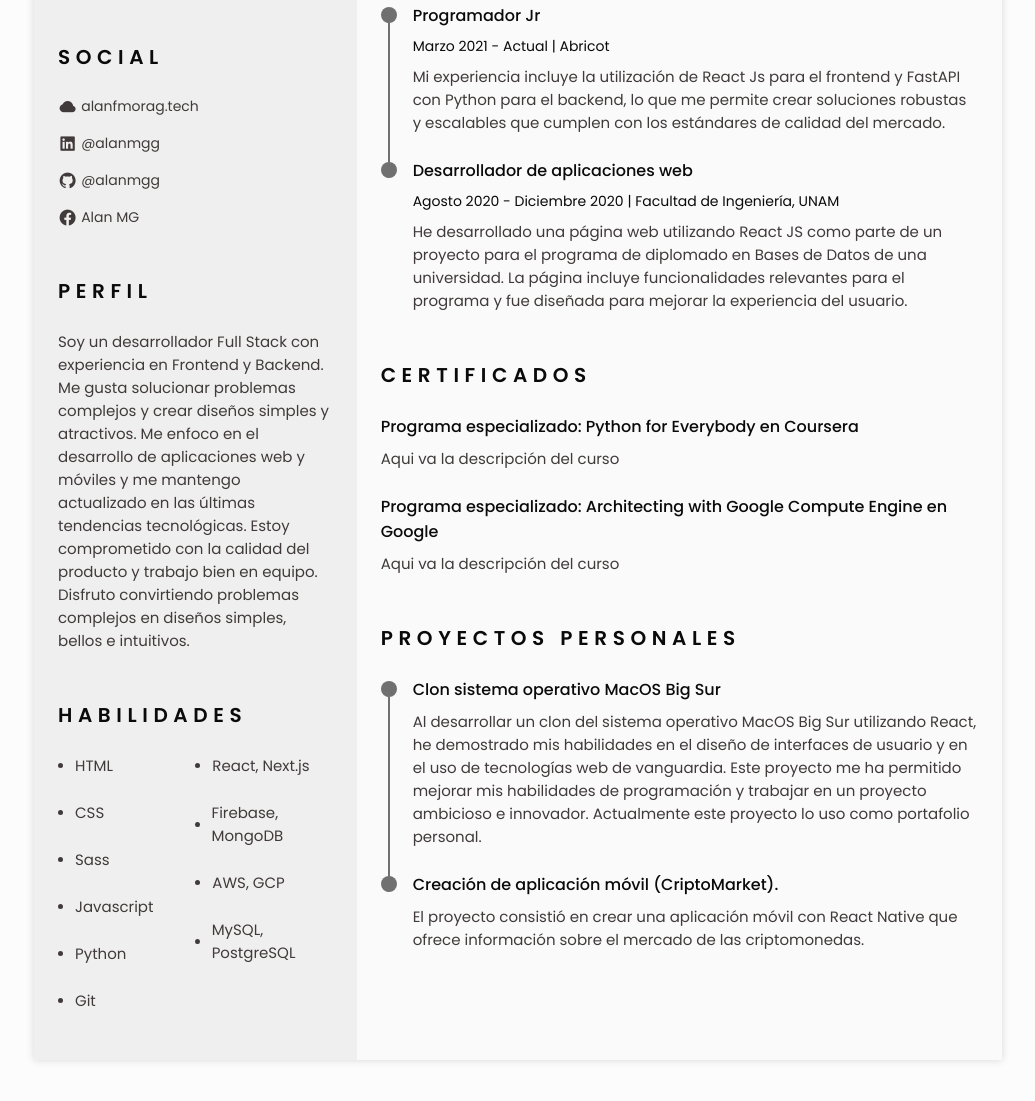
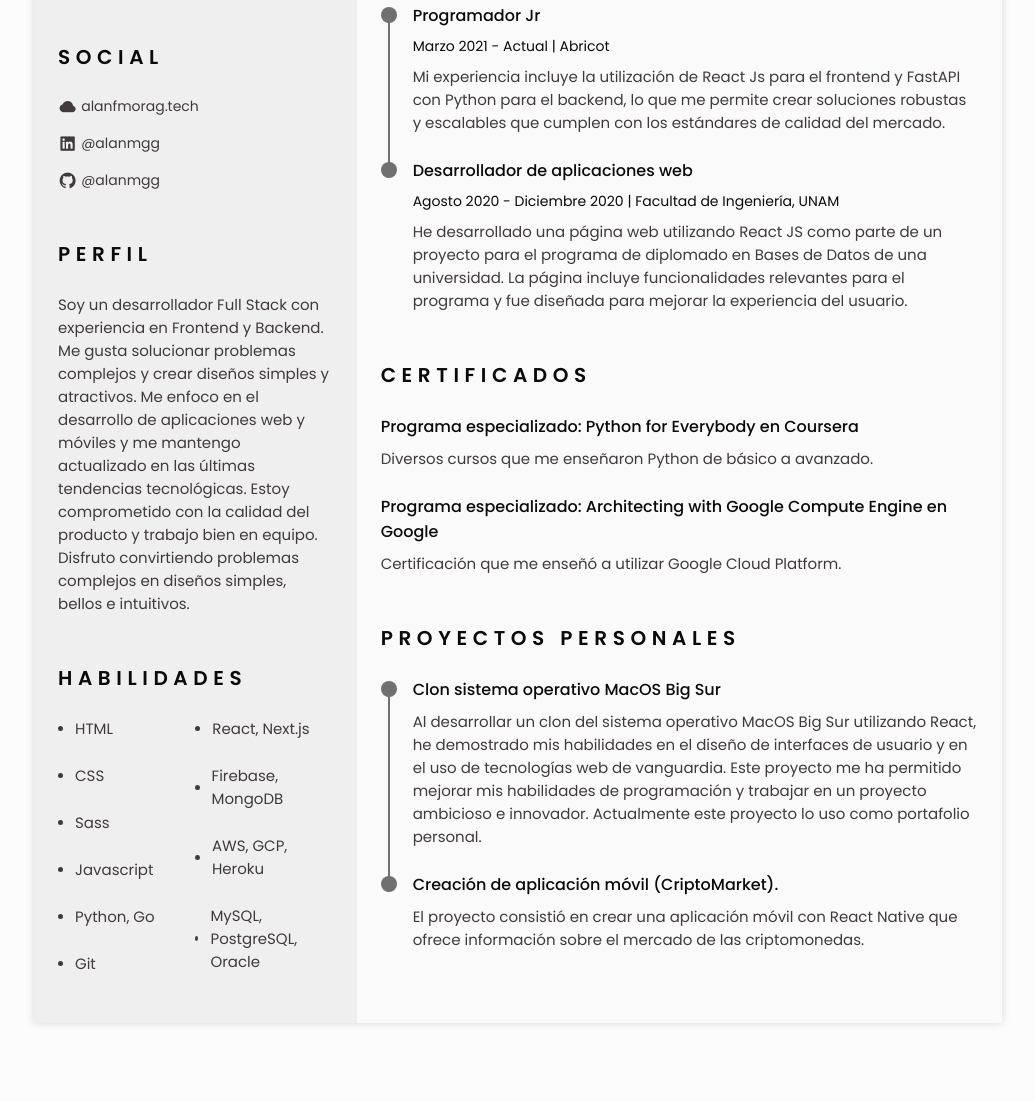
Before and after one commit to alanmgg/Responsive-Resume-CV, a plain HTML site: page index.html in a window 1280 px wide. Shown: the part 415-1516 px from the top of the page, without its empty margins (122-1157 px from the left). After the commit the page ends 1486 px from the top, so only its background shows below. Drawn offline with nearby package versions, Linux system fonts and the light colour scheme.

Commit message:
:star: Resume has been changed

```diff
--- a/index.html
+++ b/index.html
@@ -152,13 +152,6 @@
               >
                 <i class="bx bxl-github social__icon"></i> @alanmgg
               </a>
-              <a
-                href="https://www.facebook.com/Alan.Bananas.0/"
-                target="_blank"
-                class="social__link"
-              >
-                <i class="bx bxl-facebook-circle social__icon"></i> Alan MG
-              </a>
             </div>
           </section>
 
@@ -196,7 +189,7 @@
                   <span class="skills__circle"></span> Javascript
                 </li>
                 <li class="skills__name">
-                  <span class="skills__circle"></span> Python
+                  <span class="skills__circle"></span> Python, Go
                 </li>
                 <li class="skills__name">
                   <span class="skills__circle"></span> Git
@@ -211,10 +204,10 @@
                   <span class="skills__circle"></span> Firebase, MongoDB
                 </li>
                 <li class="skills__name">
-                  <span class="skills__circle"></span> AWS, GCP
+                  <span class="skills__circle"></span> AWS, GCP, Heroku
                 </li>
                 <li class="skills__name">
-                  <span class="skills__circle"></span> MySQL, PostgreSQL
+                  <span class="skills__circle"></span> MySQL, PostgreSQL, Oracle
                 </li>
               </ul>
             </div>
@@ -348,7 +341,7 @@
                   Programa especializado: Python for Everybody en Coursera
                 </h3>
                 <p class="certificate__description">
-                  Aqui va la descripción del curso
+                  Diversos cursos que me enseñaron Python de básico a avanzado.
                 </p>
               </div>
 
@@ -358,7 +351,7 @@
                   Engine en Google
                 </h3>
                 <p class="certificate__description">
-                  Aqui va la descripción del curso
+                  Certificación que me enseñó a utilizar Google Cloud Platform.
                 </p>
               </div>
             </div>
```
Also changed, not shown: 1 other file.
